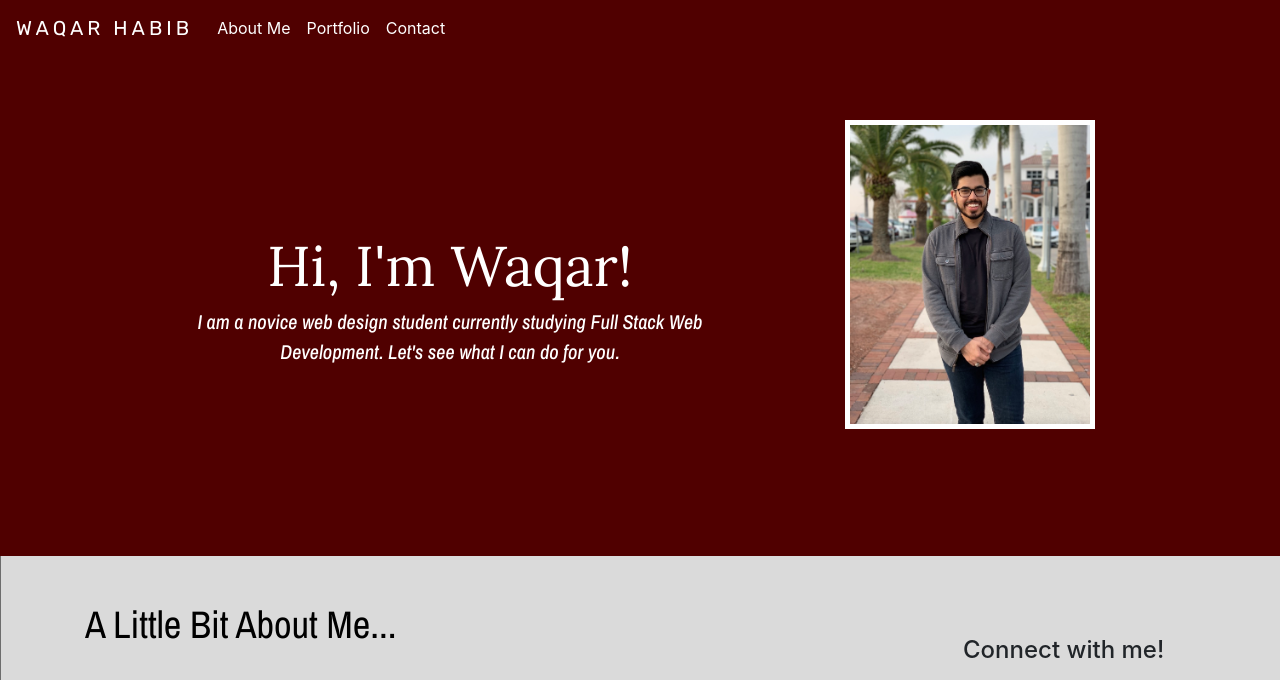
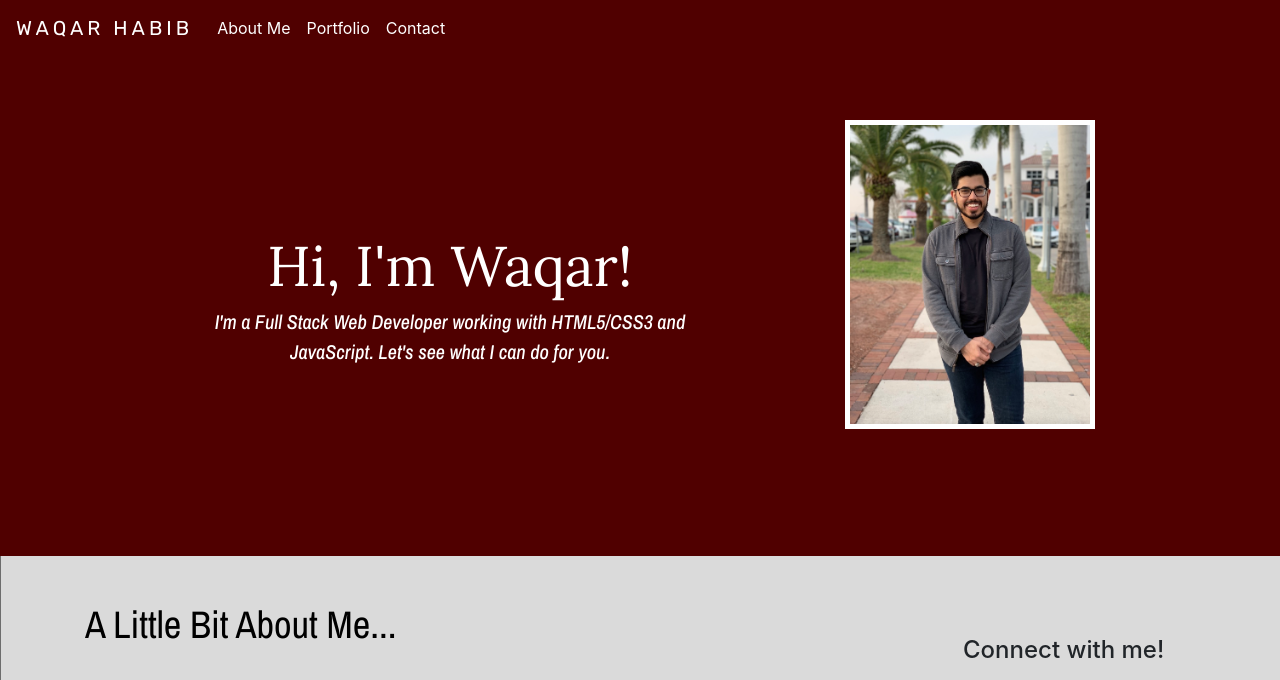
Before and after one commit to waqar-habib/bootstrap-portfolio, a plain HTML site: page index.html in a window 1280 px wide. Shown: the top 680 px of the page. Drawn offline with nearby package versions, Linux system fonts and the light colour scheme; a web font is replaced by a local one.

Commit message:
changed jumbotron line

```diff
--- a/index.html
+++ b/index.html
@@ -34,7 +34,7 @@
                           </div>
                           <div class="col-md-6">
                                 <h1 class="display-4">Hi, I'm Waqar!</h1>
-                                <p class="lead"><i>I am a novice web design student currently studying Full Stack Web Development. Let's see what I can do for you.</i><p>
+                                <p class="lead"><i>I'm a Full Stack Web Developer working with HTML5/CSS3 and JavaScript. Let's see what I can do for you.</i><p>
                           </div>
                           <div class="col-md-1">
 
```
